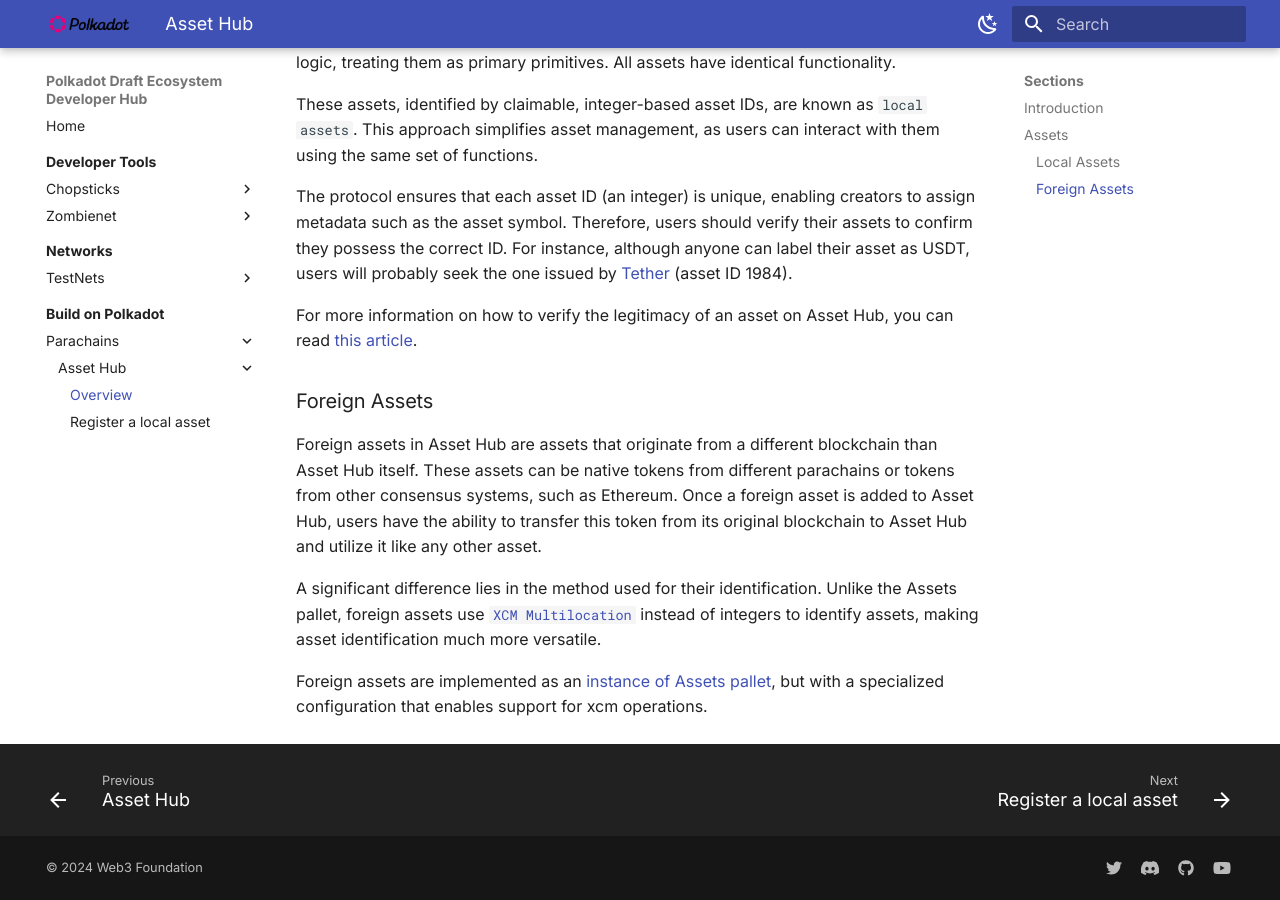
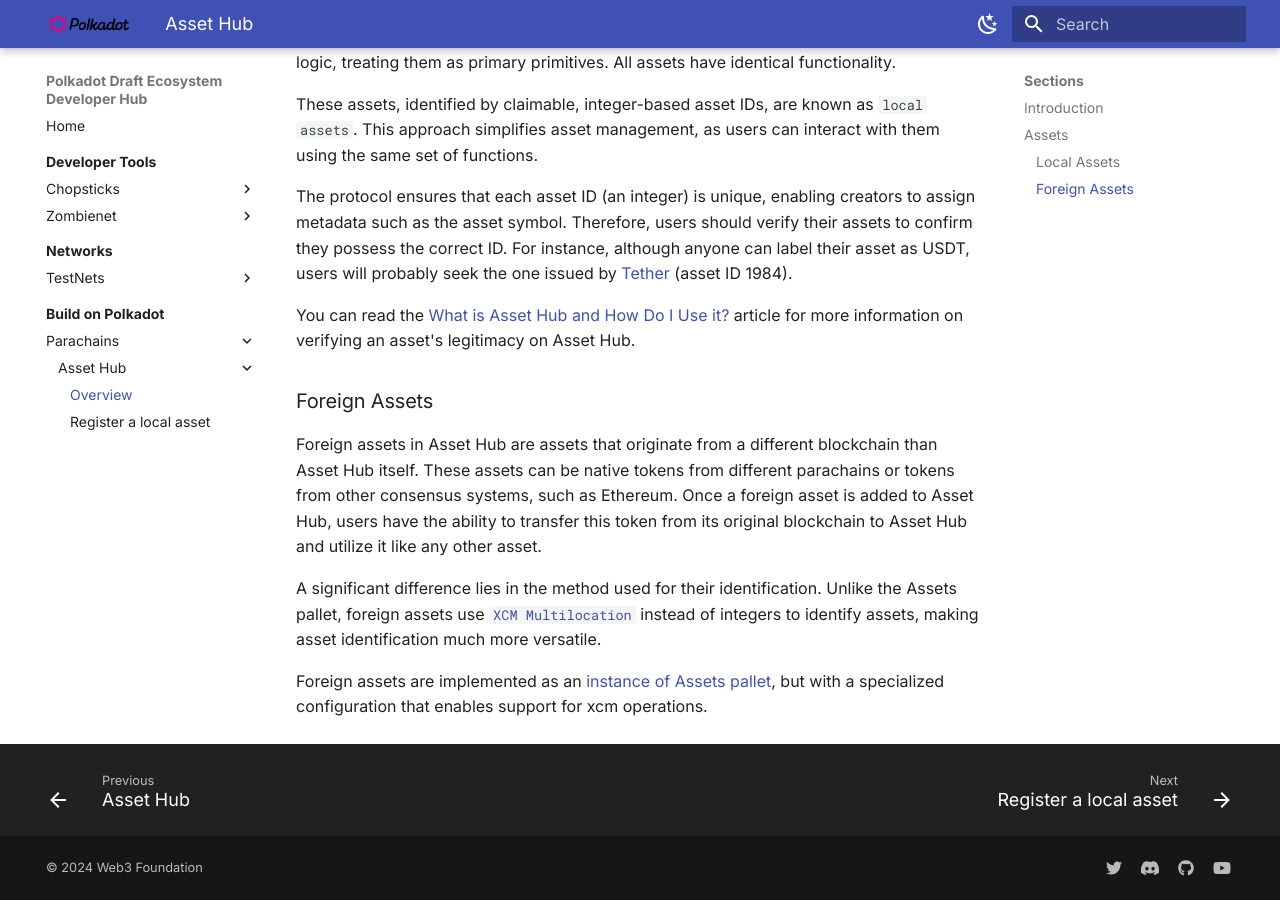
Before and after one commit to papermoonio/polkadot-ecosystem-docs-draft, an MkDocs documentation site: the page built from docs/build-on-polkadot/parachains/asset-hub/overview.md, in a window 1280 px wide and 900 px high, scrolled down 1007 px. Built offline with MkDocs 1.6.1 and Material for MkDocs 9.7.7, drawn with Linux system fonts in a browser that asks for light colours.

Commit message:
Update docs/build-on-polkadot/parachains/asset-hub/overview.md
Co-authored-by: Dawn Kelly <83190195+dawnkelly09@users.noreply.github.com>

```diff
--- a/docs/build-on-polkadot/parachains/asset-hub/overview.md
+++ b/docs/build-on-polkadot/parachains/asset-hub/overview.md
@@ -36,7 +36,7 @@
 
 The protocol ensures that each asset ID (an integer) is unique, enabling creators to assign metadata such as the asset symbol. Therefore, users should verify their assets to confirm they possess the correct ID. For instance, although anyone can label their asset as USDT, users will probably seek the one issued by [Tether](https://tether.to/en/){target=_blank} (asset ID 1984).
 
-For more information on how to verify the legitimacy of an asset on Asset Hub, you can read [this article](https://support.polkadot.network/support/solutions/articles/65000181800){target=_blank}.
+You can read the [What is Asset Hub and How Do I Use it?](https://support.polkadot.network/support/solutions/articles/65000181800){target=_blank} article for more information on verifying an asset's legitimacy on Asset Hub.
 
 ### Foreign Assets
 
```
